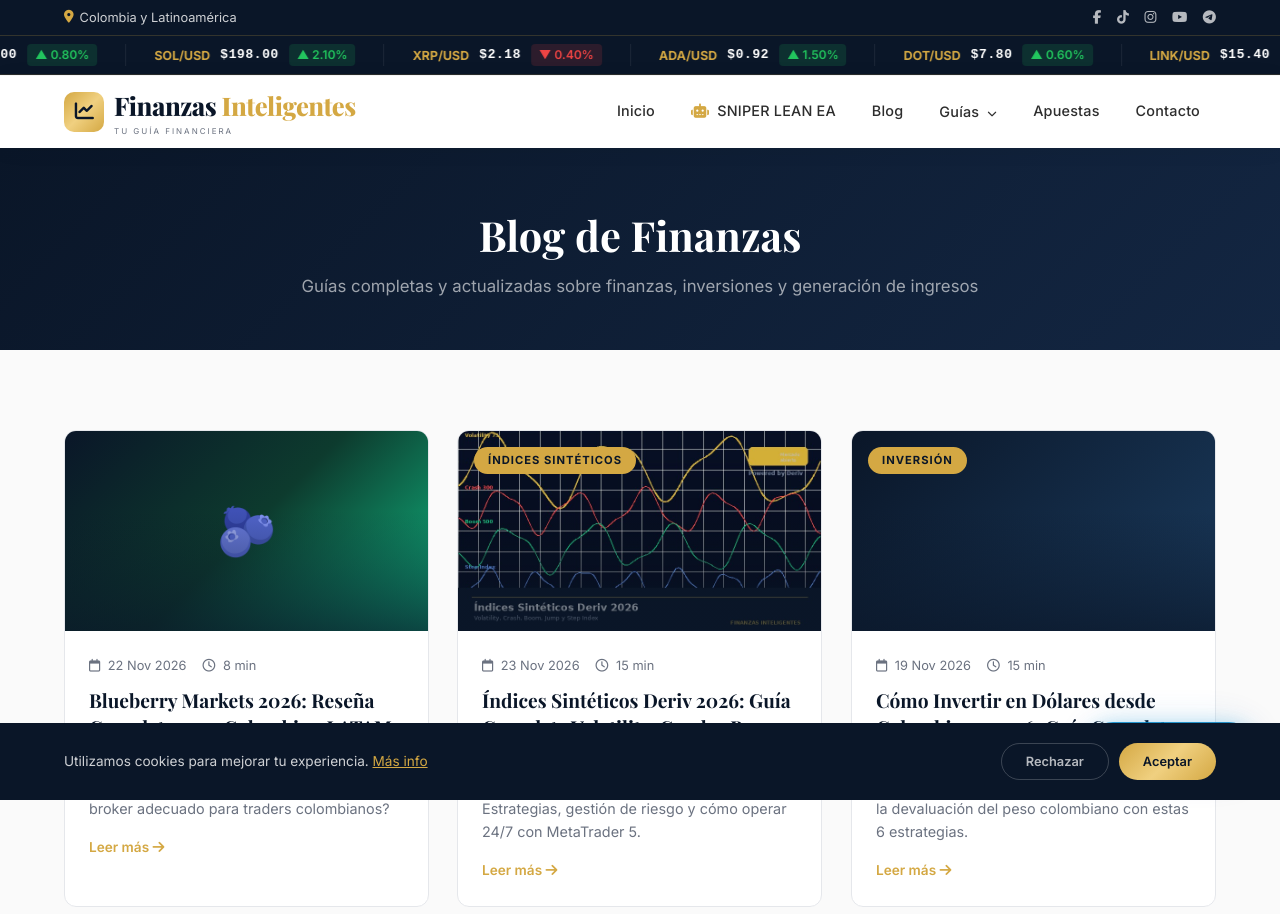
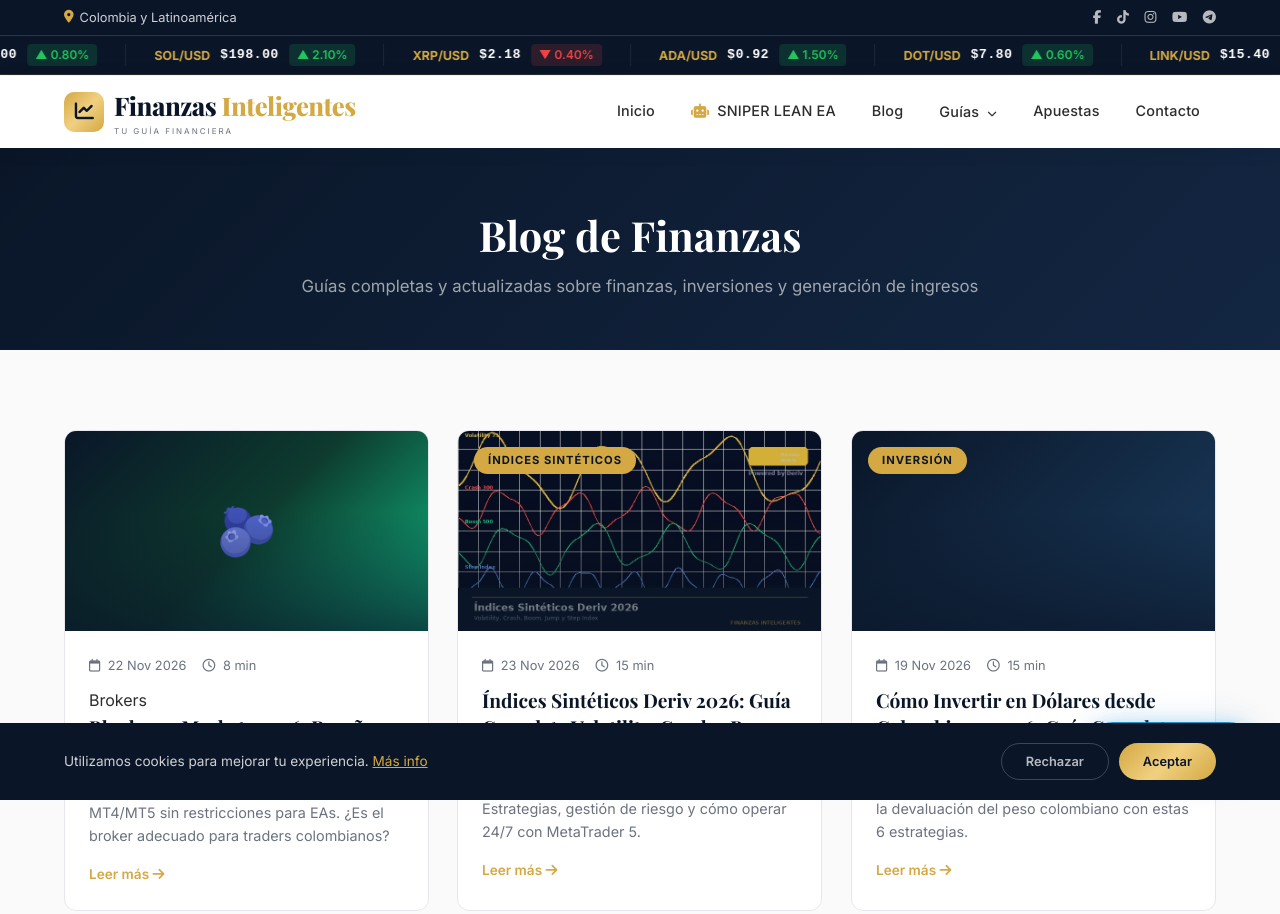
Before and after one commit to finanzasinteligentes/finanzasinteligntesgithub.io, a plain HTML site: page finanzas-inteligentes/blog/index.html in a window 1280 px wide. Shown: the top 914 px of the page. Drawn offline with nearby package versions, Linux system fonts and the light colour scheme; no server answers.

Commit message:
fix: category-badge en card Blueberry Markets del blog index
Co-Authored-By: Claude Sonnet 4.6 <noreply@anthropic.com>
Claude-Session: https://claude.ai/code/session_01U2PPefeQzyhqJAj6BLmgrG

```diff
--- a/finanzas-inteligentes/blog/index.html
+++ b/finanzas-inteligentes/blog/index.html
@@ -107,6 +107,7 @@
           </div>
           <div class="blog-card-body">
             <div class="blog-card-meta"><span><i class="far fa-calendar"></i> 22 Nov 2026</span><span><i class="far fa-clock"></i> 8 min</span></div>
+            <span class="category-badge">Brokers</span>
             <h3><a href="blueberry-markets-review.html">Blueberry Markets 2026: Reseña Completa para Colombia y LATAM</a></h3>
             <p>Regulación ASIC, spreads desde 0.0 pips, MT4/MT5 sin restricciones para EAs. ¿Es el broker adecuado para traders colombianos?</p>
             <div class="blog-card-footer"><a href="blueberry-markets-review.html" class="read-more">Leer más <i class="fas fa-arrow-right"></i></a></div>
```
